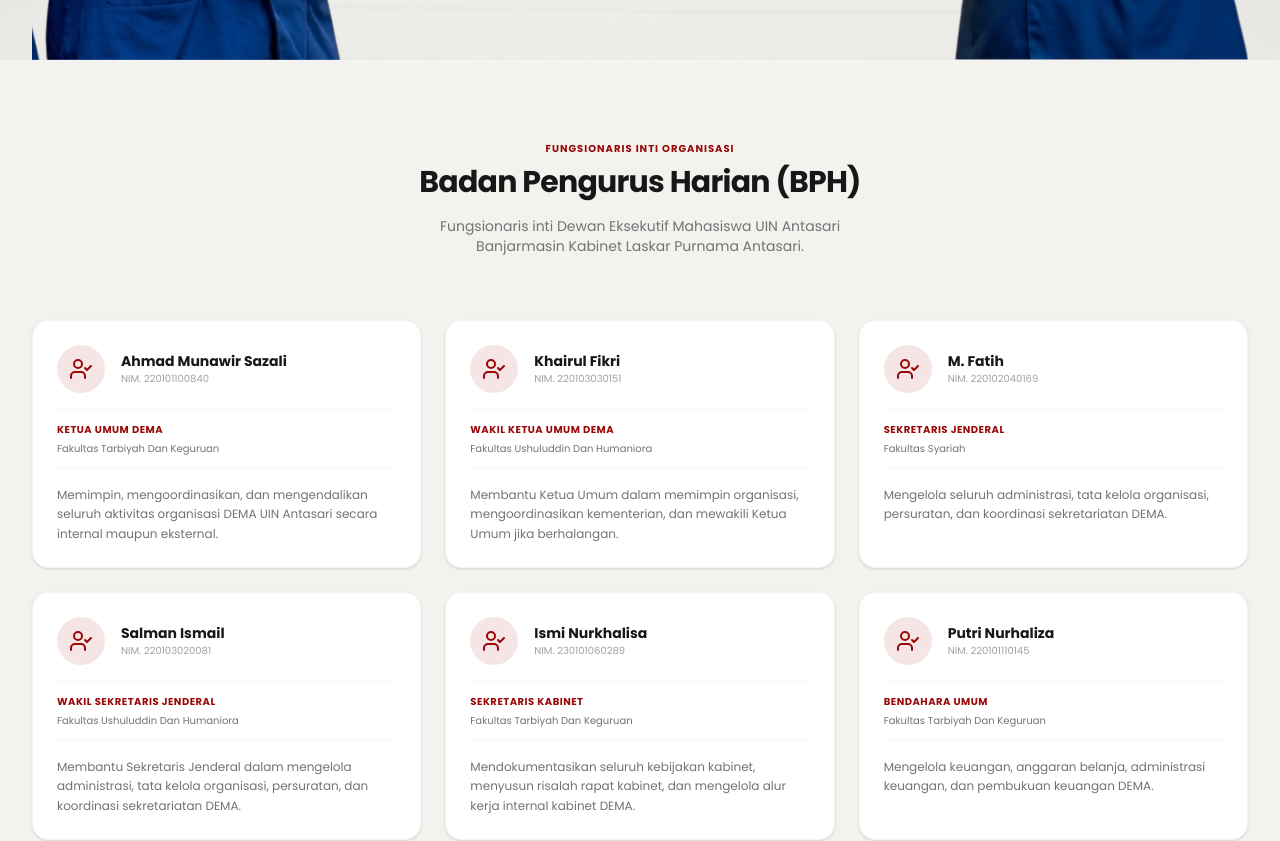
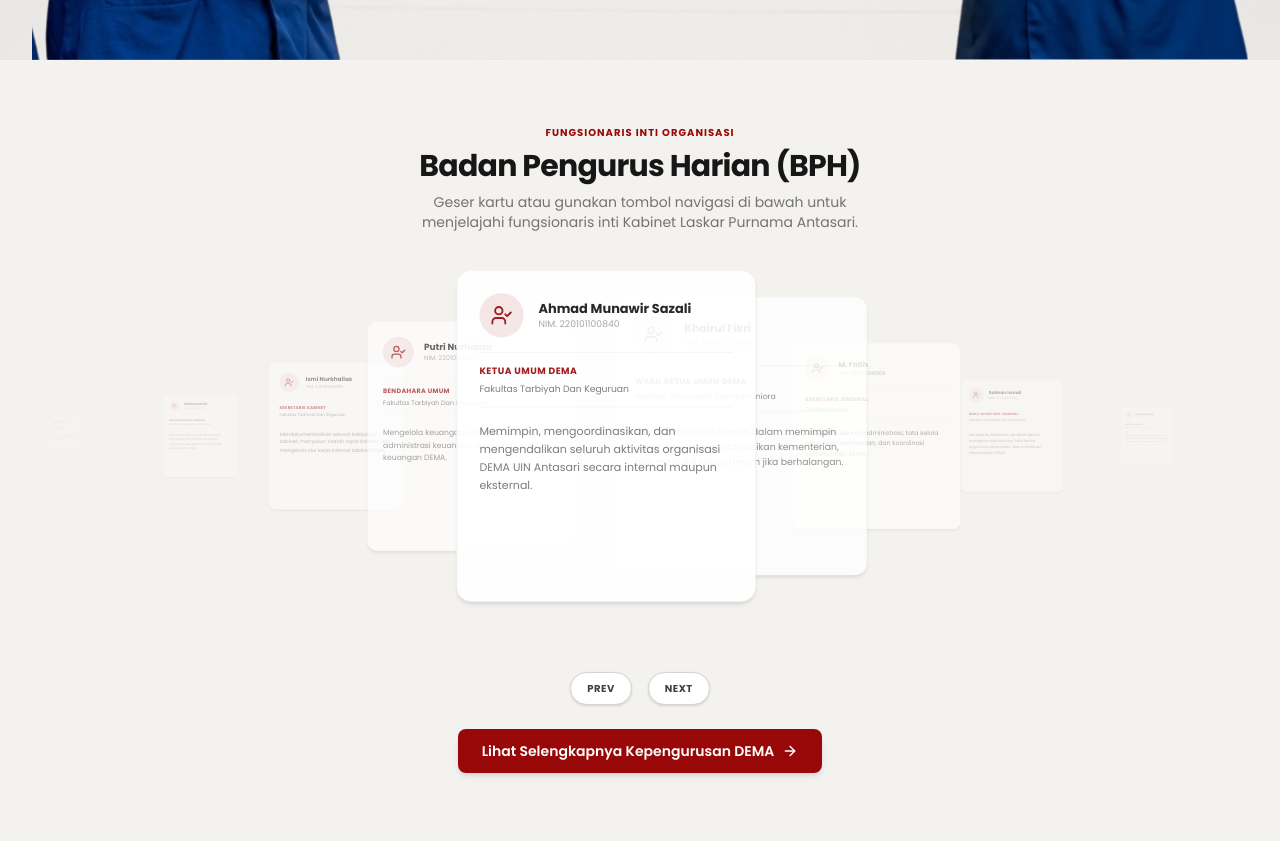
Before and after one commit to ihsanelfikrie/dema-uinantasari-web, a Next.js app: page / in a window 1280 px wide. Shown: the part 720-1561 px from the top of the page. Built offline with nearby package versions, Linux system fonts and the light colour scheme; no server answers; the database is empty.

Commit message:
feat: atur jarak dan kembalikan 3D loop carousel in-place tanpa ScrollTrigger pin

```diff
--- a/src/components/home/LeadersProfiles.tsx
+++ b/src/components/home/LeadersProfiles.tsx
@@ -1,10 +1,16 @@
 "use client";
 
+import { useRef } from "react";
 import Link from "next/link";
 import { ArrowRight, UserCheck } from "lucide-react";
 import { bph } from "@/data/struktur";
+import gsap from "gsap";
+import { Draggable } from "gsap/Draggable";
+import { useGSAP } from "@gsap/react";
 
 export default function LeadersProfiles() {
+  const containerRef = useRef<HTMLDivElement>(null);
+
   const bphMembers = [
     bph.ketua,
     bph.wakilKetua,
@@ -14,31 +20,200 @@
     bph.bendum,
   ];
 
+  // Repeat fungsionaris list so we have enough cards (12 items) to loop seamlessly
+  const duplicatedBph = [...bphMembers, ...bphMembers];
+
+  useGSAP(
+    () => {
+      // Register GSAP Draggable plugin
+      gsap.registerPlugin(Draggable);
+
+      const cards = gsap.utils.toArray<HTMLElement>(".bph-card-item");
+      if (cards.length === 0) return;
+
+      // Set initial hidden state of elements
+      gsap.set(cards, { xPercent: 260, opacity: 0, scale: 0 });
+
+      const spacing = 0.08; // spacing of the cards (stagger)
+      const snapTime = gsap.utils.snap(spacing);
+
+      // Card animation timeline segment
+      const animateFunc = (element: HTMLElement) => {
+        const tl = gsap.timeline();
+        tl.fromTo(
+          element,
+          { scale: 0, opacity: 0 },
+          {
+            scale: 1,
+            opacity: 1,
+            zIndex: 100,
+            duration: 0.5,
+            yoyo: true,
+            repeat: 1,
+            ease: "power1.in",
+            immediateRender: false,
+          }
+        ).fromTo(
+          element,
+          { xPercent: 260 },
+          { xPercent: -260, duration: 1, ease: "none", immediateRender: false },
+          0
+        );
+        return tl;
+      };
+
+      const seamlessLoop = buildSeamlessLoop(cards, spacing, animateFunc);
+
+      const startTime = cards.length * spacing + 0.5;
+      const playhead = { offset: startTime };
+      const wrapTime = gsap.utils.wrap(0, seamlessLoop.duration());
+
+      // Set initial playhead time position
+      seamlessLoop.time(wrapTime(startTime));
+
+      // Reusable tween to smoothly scrub in-place
+      const scrubToOffset = (targetOffset: number, duration = 0.5) => {
+        gsap.to(playhead, {
+          offset: targetOffset,
+          duration: duration,
+          ease: "power3.out",
+          onUpdate() {
+            seamlessLoop.time(wrapTime(playhead.offset));
+          },
+          overwrite: "auto",
+        });
+      };
+
+      // Prev & Next click handlers (in-place animation)
+      const handleNext = () => {
+        scrubToOffset(playhead.offset + spacing);
+      };
+
+      const handlePrev = () => {
+        scrubToOffset(playhead.offset - spacing);
+      };
+
+      const nextBtn = containerRef.current?.querySelector(".bph-next-btn");
+      const prevBtn = containerRef.current?.querySelector(".bph-prev-btn");
+
+      if (nextBtn) nextBtn.addEventListener("click", handleNext);
+      if (prevBtn) prevBtn.addEventListener("click", handlePrev);
+
+      // Mobile swipe dragging proxy functionality
+      const dragProxy = containerRef.current?.querySelector(".bph-drag-proxy");
+      let startOffset = 0;
+      let dragInstance: any = null;
+
+      if (dragProxy) {
+        const draggableArray = Draggable.create(dragProxy, {
+          type: "x",
+          trigger: ".bph-cards-container",
+          onPress() {
+            startOffset = playhead.offset;
+          },
+          onDrag() {
+            const deltaX = this.startX - this.x;
+            playhead.offset = startOffset + deltaX * 0.0015; // drag sensitivity tuning
+            seamlessLoop.time(wrapTime(playhead.offset));
+          },
+          onDragEnd() {
+            const snappedOffset = snapTime(playhead.offset);
+            scrubToOffset(snappedOffset, 0.4);
+          },
+        });
+        dragInstance = draggableArray[0];
+      }
+
+      return () => {
+        if (nextBtn) nextBtn.removeEventListener("click", handleNext);
+        if (prevBtn) prevBtn.removeEventListener("click", handlePrev);
+        if (dragInstance) dragInstance.kill();
+        seamlessLoop.kill();
+      };
+    },
+    { scope: containerRef }
+  );
+
+  // Core seamless loop calculation engine
+  function buildSeamlessLoop(
+    items: HTMLElement[],
+    spacing: number,
+    animateFunc: (el: HTMLElement) => gsap.core.Timeline
+  ) {
+    const overlap = Math.ceil(1 / spacing);
+    const startTime = items.length * spacing + 0.5;
+    const loopTime = (items.length + overlap) * spacing + 1;
+    const rawSequence = gsap.timeline({ paused: true });
+    const seamlessLoop = gsap.timeline({
+      paused: true,
+      repeat: -1,
+      onRepeat(this: any) {
+        if (this._time === this._dur) {
+          this._tTime += this._dur - 0.01;
+        }
+      },
+    });
+    const l = items.length + overlap * 2;
+    let time, i, index;
+
+    for (i = 0; i < l; i++) {
+      index = i % items.length;
+      time = i * spacing;
+      rawSequence.add(animateFunc(items[index]), time);
+    }
+
+    rawSequence.time(startTime);
+    seamlessLoop
+      .to(rawSequence, {
+        time: loopTime,
+        duration: loopTime - startTime,
+        ease: "none",
+      })
+      .fromTo(
+        rawSequence,
+        { time: overlap * spacing + 1 },
+        {
+          time: startTime,
+          duration: startTime - (overlap * spacing + 1),
+          immediateRender: false,
+          ease: "none",
+        }
+      );
+    return seamlessLoop;
+  }
+
   return (
-    <section className="bg-brand-background dark:bg-brand-dark-bg py-20 px-4 sm:px-6 lg:px-8 max-w-7xl mx-auto border-b border-neutral-100 dark:border-red-950/20 transition-colors duration-300">
-      <div className="text-center mb-16">
-        <span className="text-[10px] font-bold text-brand-primary dark:text-brand-secondary uppercase tracking-widest block mb-2">
+    <section
+      ref={containerRef}
+      id="bph-gallery-section"
+      className="bg-brand-background dark:bg-brand-dark-bg py-16 px-4 sm:px-6 lg:px-8 w-full overflow-hidden flex flex-col justify-between items-center transition-colors duration-300 min-h-[620px]"
+    >
+      {/* Section Heading */}
+      <div className="text-center mb-6 z-30 relative select-none">
+        <span className="text-[10px] font-bold text-brand-primary dark:text-brand-secondary uppercase tracking-widest block mb-2 font-poppins">
           Fungsionaris Inti Organisasi
         </span>
         <h2 className="text-2xl font-bold tracking-tight text-neutral-900 dark:text-neutral-100 sm:text-3xl font-poppins">
           Badan Pengurus Harian (BPH)
         </h2>
-        <p className="mt-4 text-sm text-neutral-500 max-w-md mx-auto">
-          Fungsionaris inti Dewan Eksekutif Mahasiswa UIN Antasari Banjarmasin Kabinet Laskar Purnama Antasari.
+        <p className="mt-2 text-xs sm:text-sm text-neutral-500 max-w-md mx-auto font-poppins font-normal">
+          Geser kartu atau gunakan tombol navigasi di bawah untuk menjelajahi fungsionaris inti Kabinet Laskar Purnama Antasari.
         </p>
       </div>
 
-      {/* Grid of BPH Cards */}
-      <div className="grid grid-cols-1 sm:grid-cols-2 lg:grid-cols-3 gap-6">
-        {bphMembers.map((member) => (
-          <div
-            key={member.id}
-            className="bg-white dark:bg-brand-darkCard border border-neutral-100 dark:border-red-950/20 rounded-2xl overflow-hidden shadow-sm hover:border-brand-primary/20 dark:hover:border-red-950/50 hover:shadow-md transition-all duration-200 flex flex-col justify-between p-6 group"
+      {/* Cards 3D Gallery viewport */}
+      <div className="relative w-full h-[400px] flex items-center justify-center select-none overflow-hidden z-20">
+        <ul className="bph-cards-container absolute w-[290px] sm:w-[325px] h-[360px] top-[45%] left-1/2 -translate-x-1/2 -translate-y-1/2 list-none p-0 m-0">
+          {duplicatedBph.map((member, index) => (
+            <li
+              key={`${member.id}-${index}`}
+              className="bph-card-item absolute top-0 left-0 w-[290px] sm:w-[325px] h-[360px] list-none p-0 m-0"
             >
+              <div className="w-full h-full bg-white dark:bg-brand-darkCard border border-neutral-100 dark:border-red-950/20 rounded-2xl p-6 shadow-md hover:border-brand-primary/20 dark:hover:border-red-950/50 hover:shadow-lg transition-all duration-200 flex flex-col justify-between text-left">
                 <div>
-              {/* Header with icon/avatar */}
+                  {/* Header with avatar */}
                   <div className="flex items-center gap-4 mb-4">
-                <div className="h-12 w-12 rounded-full bg-brand-primary/10 dark:bg-brand-secondary/10 flex items-center justify-center text-brand-primary dark:text-brand-secondary group-hover:scale-110 transition-transform duration-200 shrink-0">
+                    <div className="h-12 w-12 rounded-full bg-brand-primary/10 dark:bg-brand-secondary/10 flex items-center justify-center text-brand-primary dark:text-brand-secondary shrink-0">
                       <UserCheck className="h-6 w-6" />
                     </div>
                     <div>
@@ -65,25 +240,38 @@
                     )}
                   </div>
 
-              {/* Tupoksi */}
-              <p className="text-xs leading-relaxed text-neutral-500 dark:text-neutral-400 font-poppins">
+                  {/* Tupoksi details */}
+                  <p className="text-xs leading-relaxed text-neutral-500 dark:text-neutral-400 font-poppins line-clamp-4">
                     {member.tupoksi}
                   </p>
                 </div>
               </div>
+            </li>
           ))}
+        </ul>
       </div>
 
-      {/* Navigation Button below Grid */}
-      <div className="mt-16 flex justify-center">
+      {/* Navigation and CTA links */}
+      <div className="w-full flex flex-col items-center gap-6 mt-4 z-30">
+        <div className="flex items-center gap-4 select-none">
+          <button className="bph-prev-btn px-4 py-2 border border-neutral-300 dark:border-red-950/40 rounded-full font-bold text-[10px] uppercase tracking-wider bg-white dark:bg-brand-darkCard text-neutral-700 dark:text-neutral-200 hover:bg-brand-primary hover:text-white dark:hover:bg-brand-secondary dark:hover:text-neutral-950 hover:border-transparent transition-all duration-200 shadow-sm cursor-pointer font-poppins">
+            Prev
+          </button>
+          <button className="bph-next-btn px-4 py-2 border border-neutral-300 dark:border-red-950/40 rounded-full font-bold text-[10px] uppercase tracking-wider bg-white dark:bg-brand-darkCard text-neutral-700 dark:text-neutral-200 hover:bg-brand-primary hover:text-white dark:hover:bg-brand-secondary dark:hover:text-neutral-950 hover:border-transparent transition-all duration-200 shadow-sm cursor-pointer font-poppins">
+            Next
+          </button>
+        </div>
+
         <Link
           href="/struktur"
-          className="inline-flex items-center gap-2 rounded-lg bg-brand-primary dark:bg-brand-secondary text-white dark:text-neutral-950 font-semibold px-6 py-3 text-sm hover:bg-brand-accent dark:hover:bg-yellow-400 transition-colors duration-200 shadow-md"
+          className="inline-flex items-center gap-2 rounded-lg bg-brand-primary dark:bg-brand-secondary text-white dark:text-neutral-950 font-semibold px-6 py-3 text-sm hover:bg-brand-accent dark:hover:bg-yellow-400 transition-colors duration-200 shadow-md font-poppins"
         >
           Lihat Selengkapnya Kepengurusan DEMA
           <ArrowRight className="h-4 w-4" />
         </Link>
       </div>
+
+      <div className="bph-drag-proxy hidden absolute"></div>
     </section>
   );
 }
```
Also changed, not shown: 1 other file (tests, documents, lock files or other folders). Lines whose indentation alone changed are shown as unchanged.
